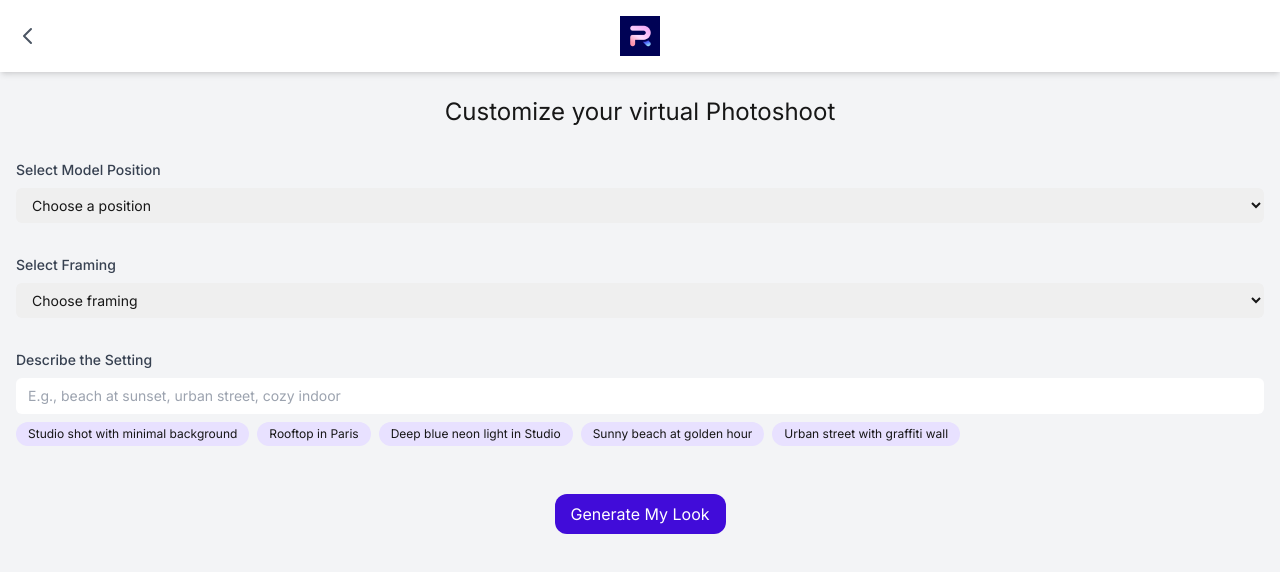
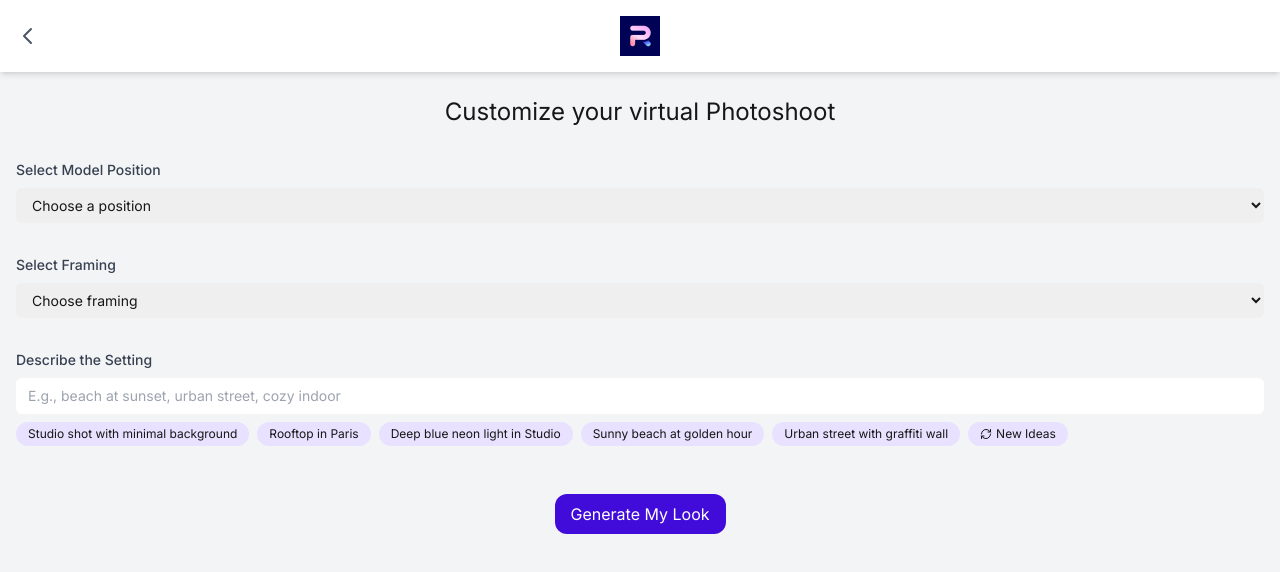
Before and after one commit to guillaumesimon/PR-virtual-model, a Next.js app: page /customization/1/1 in a window 1280 px wide. Shown: the top 572 px of the page. Built offline with nearby package versions, Linux system fonts and the light colour scheme.

Commit message:
add ai generated suggestions

```diff
--- /dev/null
+++ b/app/api/generate-settings/route.ts
@@ -0,0 +1,49 @@
+import { NextResponse } from 'next/server';
+import Groq from 'groq-sdk';
+
+const groq = new Groq({
+  apiKey: process.env.GROQ_API_KEY,
+});
+
+export async function POST(req: Request) {
+  try {
+    const { currentSettings } = await req.json();
+
+    const prompt = `Given the following photoshoot settings: "${currentSettings.join(', ')}",
+    generate 5 new unique and creative setting suggestions for a fashion photoshoot.
+    Each suggestion should be brief (5-7 words) and different from the current settings.
+    Return only the list of 5 suggestions, one per line, without any introductory text or numbering.`;
+
+    const completion = await groq.chat.completions.create({
+      messages: [
+        {
+          role: "user",
+          content: prompt,
+        }
+      ],
+      model: "llama3-70b-8192",
+      temperature: 0.7,
+      max_tokens: 200,
+    });
+
+    // Process the output to remove any unwanted text
+    const rawOutput = completion?.choices?.[0]?.message?.content || '';
+    const cleanedSuggestions = rawOutput
+      .split('\n')
+      .map(line => line.trim())
+      .filter(line => line && !line.match(/^(Here are|1\.|2\.|3\.|4\.|5\.)/i));
+
+    // Ensure we have exactly 5 suggestions
+    const newSuggestions = cleanedSuggestions.slice(0, 5);
+
+    // Log the generated suggestions for tracking
+    console.log('Generated setting suggestions:', newSuggestions);
+
+    return NextResponse.json({ suggestions: newSuggestions });
+  } catch (error) {
+    console.error('Error generating setting suggestions:', error);
+    // Log more details about the error for debugging
+    console.log('Error details:', JSON.stringify(error, null, 2));
+    return NextResponse.json({ error: 'Failed to generate setting suggestions' }, { status: 500 });
+  }
+}
--- a/app/customization/[productId]/[modelId]/page.tsx
+++ b/app/customization/[productId]/[modelId]/page.tsx
@@ -4,9 +4,10 @@ import { useState, useEffect } from 'react';
 import { useRouter, useParams, useSearchParams } from 'next/navigation';
 import { ProductInfo, getProduct } from '../../../utils/productModels';
 import { getModel } from '../../../utils/modelModels';
+import { RefreshCw } from 'lucide-react';
 
-// Define setting suggestions
-const settingSuggestions = [
+// Define initial setting suggestions
+const initialSettingSuggestions = [
   "Studio shot with minimal background",
   "Rooftop in Paris",
   "Deep blue neon light in Studio",
@@ -15,8 +16,6 @@ const settingSuggestions = [
 ];
 
 export default function CustomizationPage() {
-  console.log('Rendering CustomizationPage');
-
   const router = useRouter();
   const { productId, modelId } = useParams();
   const searchParams = useSearchParams();
@@ -25,10 +24,11 @@ export default function CustomizationPage() {
   const [pose, setPose] = useState('');
   const [setting, setSetting] = useState('');
   const [framing, setFraming] = useState('');
+  const [settingSuggestions, setSettingSuggestions] = useState(initialSettingSuggestions);
+  const [isGeneratingSuggestions, setIsGeneratingSuggestions] = useState(false);
 
   useEffect(() => {
     const fetchData = async () => {
-      console.log('Fetching data for product:', productId, 'and model:', modelId);
       const fetchedProduct = getProduct(productId as string);
       setProduct(fetchedProduct || null);
 
@@ -37,9 +37,6 @@ export default function CustomizationPage() {
         if (customModelParam) {
           const parsedCustomModel = JSON.parse(decodeURIComponent(customModelParam));
           setCustomModel(parsedCustomModel);
-          console.log('Set custom model:', parsedCustomModel);
-        } else {
-          console.log('No custom model found in search params');
         }
       } else {
         const fetchedModel = getModel(modelId as string);
@@ -50,45 +47,57 @@ export default function CustomizationPage() {
     fetchData();
   }, [productId, modelId, searchParams]);
 
-  useEffect(() => {
-    // Add console log to track the fetched data
-    console.log('Fetched data:', { product, customModel });
-  }, [product, customModel]);
-
   const handleGenerateImage = async (e: React.FormEvent) => {
     e.preventDefault();
-    console.log('Generating image with customization:', { pose, setting, framing });
 
     if (!product) {
       console.error('No product selected');
       return;
     }
 
-    // Prepare the customization data
     const customizationData = {
       position: pose,
       setting,
       framing,
     };
 
-    // Store customization in localStorage
     localStorage.setItem('customization', JSON.stringify(customizationData));
 
-    // Store custom model in localStorage if it exists
     if (customModel) {
       localStorage.setItem('customModel', JSON.stringify(customModel));
     } else {
       localStorage.removeItem('customModel');
     }
 
-    console.log('Navigating to generating page');
-
-    // Navigate to the generating page
     router.push(`/generating/${productId}/${modelId}`);
   };
 
   const handleSettingSuggestionClick = (suggestion: string) => {
     setSetting(suggestion);
+  };
+
+  const handleGenerateNewSuggestions = async () => {
+    setIsGeneratingSuggestions(true);
+    try {
+      const response = await fetch('/api/generate-settings', {
+        method: 'POST',
+        headers: {
+          'Content-Type': 'application/json',
+        },
+        body: JSON.stringify({ currentSettings: settingSuggestions }),
+      });
+
+      if (!response.ok) {
+        throw new Error('Failed to generate new suggestions');
+      }
+      const data = await response.json();
+      setSettingSuggestions(data.suggestions);
+    } catch (error) {
+      console.error('Error generating new suggestions:', error);
+      alert('Failed to generate new suggestions. Please try again.');
+    } finally {
+      setIsGeneratingSuggestions(false);
+    }
   };
 
   if (!product) {
@@ -100,6 +109,7 @@ export default function CustomizationPage() {
       <h1 className="text-xl sm:text-2xl mb-8 text-center">Customize your virtual Photoshoot</h1>
 
       <form onSubmit={handleGenerateImage} className="space-y-8">
+        {/* Pose selection */}
         <div className="space-y-2">
           <label htmlFor="pose" className="block text-sm font-medium text-gray-700">Select Model Position</label>
           <select
@@ -117,6 +127,7 @@ export default function CustomizationPage() {
           </select>
         </div>
 
+        {/* Framing selection */}
         <div className="space-y-2">
           <label htmlFor="framing" className="block text-sm font-medium text-gray-700">Select Framing</label>
           <select
@@ -133,6 +144,7 @@ export default function CustomizationPage() {
           </select>
         </div>
 
+        {/* Setting input and suggestions */}
         <div className="space-y-2">
           <label htmlFor="setting" className="block text-sm font-medium text-gray-700">Describe the Setting</label>
           <input
@@ -154,9 +166,19 @@ export default function CustomizationPage() {
                 {suggestion}
               </button>
             ))}
+            <button
+              type="button"
+              onClick={handleGenerateNewSuggestions}
+              disabled={isGeneratingSuggestions}
+              className="px-3 py-1 bg-[#e8e1ff] text-xs rounded-full hover:bg-opacity-80 transition-colors flex items-center"
+            >
+              <RefreshCw size={12} className="mr-1" />
+              {isGeneratingSuggestions ? 'Generating...' : 'New Ideas'}
+            </button>
           </div>
         </div>
 
+        {/* Submit button */}
         <div className="flex justify-center pt-4">
           <button
             type="submit"
--- a/package.json
+++ b/package.json
@@ -9,6 +9,8 @@
     "lint": "next lint"
   },
   "dependencies": {
+    "groq-sdk": "^0.7.0",
+    "lucide-react": "^0.441.0",
     "next": "14.2.11",
     "react": "^18",
     "react-dom": "^18",
```
Also changed, not shown: 1 other file (tests, documents, lock files or other folders).
